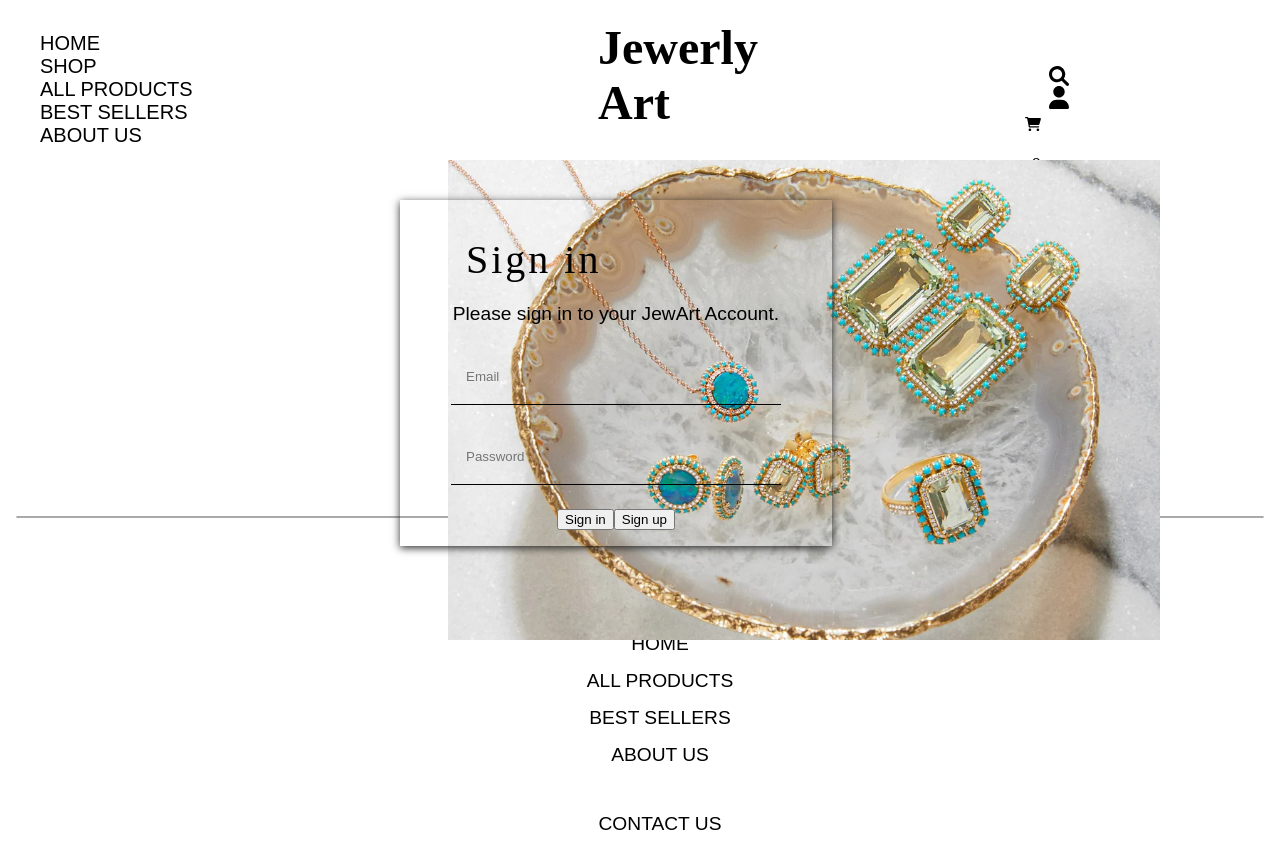
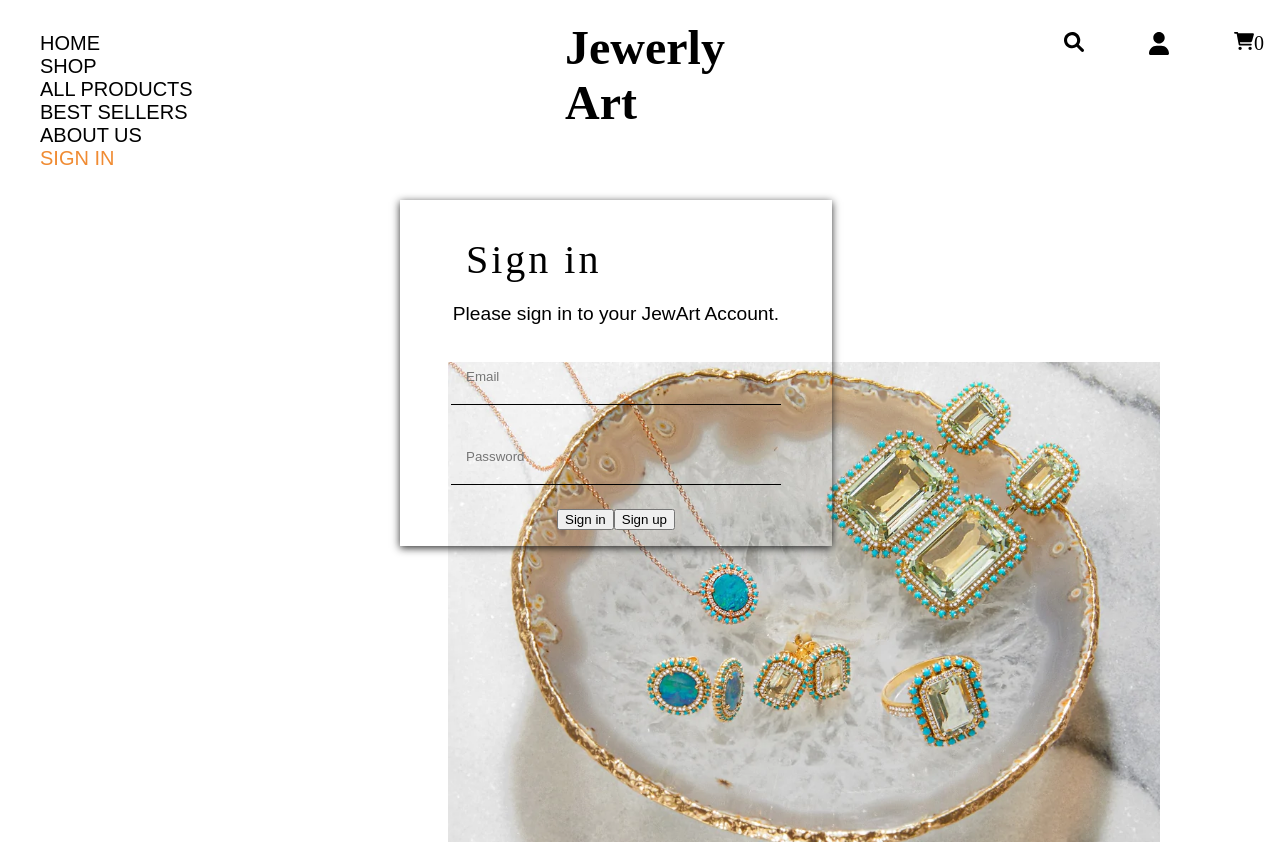
Before and after one commit to NazikAskhatova/diploma, a React (Create React App) app: page /auth in a window 1280 px wide. Shown: the top 844 px of the page. Built offline with nearby package versions, Linux system fonts and the light colour scheme; a web font is replaced by a local one.

Commit message:
correcting icons in Nav.js, Nav css files, Auth

```diff
--- a/src/App.js
+++ b/src/App.js
@@ -13,6 +13,7 @@ import { useEffect } from "react";
 import CheckOut from "./pages/CheckOut";
 import Auth from "./pages/Auth";
 import BestSellers from "./pages/BestSellers";
+import SignOut from "./pages/SignOut";
 import "./index.css";
 
 function App() {
@@ -33,6 +34,7 @@ function App() {
           <Route path="/cart" element={<Cart />} />
           <Route path="/checkout" element={<CheckOut />} />
           <Route path="/auth" element={<Auth />} />
+          <Route path="/signout" element={<SignOut />} />
           <Route path="/about" element={<About />} />
           <Route path="/bestsellers" element={<BestSellers />} />
         </Routes>
--- a/src/components/AuthDisplay/AuthDisplay.module.css
+++ b/src/components/AuthDisplay/AuthDisplay.module.css
@@ -1,6 +1,8 @@
 .AuthD img {
   position: relative;
   top: 10rem;
+  /* bottom: 20rem; */
+  margin-bottom: 13rem;
   left: 28rem;
   width: 89vh;
   height: 60vh;
--- a/src/components/CartLink/CartLink.module.css
+++ b/src/components/CartLink/CartLink.module.css
@@ -2,14 +2,11 @@
   text-decoration: none;
 }
 .shoppingcartIcon {
-  width: 16px;
-  padding: 0.7rem;
+  width: 20px;
+  /* padding: 0.7rem; */
 
-  display: flex;
+  /* display: flex;
   justify-content: right;
-  align-items: center;
+  align-items: center; */
   color: #000000;
-
-  position: relative;
-  left: calc(50% - 45px);
 }
--- a/src/components/Nav/Nav.js
+++ b/src/components/Nav/Nav.js
@@ -19,39 +19,38 @@ function Nav() {
         <NavItem url="/products">All Products</NavItem>
         <NavItem url="/bestsellers">Best Sellers</NavItem>
         <NavItem url="/about">About Us</NavItem>
+        { isAuthenticated ? <NavItem url="/signout">Sign out</NavItem> : null }
+      { !isAuthenticated ? <NavItem url="/auth">Sign in</NavItem> : null }
       </ul>
+
       <div className={classes.Logo}>
         <NavLink to="/">
           <Logo />
         </NavLink>
       </div>
 
-      <ul>
-        <li className={classes.icons}>
-          <NavLink to="/search">
-            <img src={Search} alt="Search" />
+      <div className={classes.IconRow}>
+        <NavLink to="/search">
+          <img
+            className={classes.icons}
+            width="20px"
+            src={Search}
+            alt="Search"
+          />
+        </NavLink>
+        <NavLink to="/auth">
+            <img
+              className={classes.icons}
+              width="20px"
+              src={UserIcon}
+              alt="Account"
+            />
           </NavLink>
-        </li>
-        {!isAuthenticated ? (
-          <li className={classes.icons}>
-            <NavLink to="/auth">
-              <img  src={UserIcon}  alt="Account" />
-            </NavLink>
-          </li>
-        ) : null}
-        {/* {isAuthenticated ? (
-          <li className={classes.icons}>
-            <NavLink to="/signout">
-              <img src={Signout} className={classes.userIcon} alt="Account" />
-            </NavLink>
-          </li>
-        ) : null} */}
-        <li className={classes.icons}>
-          <NavLink  to="/cart">
-            <CartLink />
-          </NavLink>
-        </li>
-      </ul>
+
+        <NavLink className={classes.icons} to="/cart">
+          <CartLink />
+        </NavLink>
+      </div>
     </div>
   );
 }
--- a/src/components/Nav/Nav.module.css
+++ b/src/components/Nav/Nav.module.css
@@ -1,30 +1,27 @@
 .Nav {
   display: flex;
-  flex-flow: column wrap;
-  height: 0px;
+  justify-content: space-between;
   max-width: 200vw;
 }
 .Nav .List {
   padding: 1rem;
   list-style: none;
   width: 300px;
-  height: 100px;
+}
+.Nav .IconRow {
+  display: flex;
+  justify-content: space-between;
+  width: 200px;
+  padding: 1rem;
 }
 .Nav .icons {
-  flex-direction: column-reverse;
-  list-style-type: none;
-  color: black;
-  width: 20px;
-  height: 20px;
-  position: relative;
-  top: 50px;
-  right: 0;
+  padding: 1rem 0;
 }
 .Nav .Logo {
   width: 200px;
   height: 60px;
   padding-top: 20px;
-  padding-left: 55px;
+  padding-right: 50px;
 }
 .Nav .icons li:hover {
   color: rgb(241, 223, 175);
```
